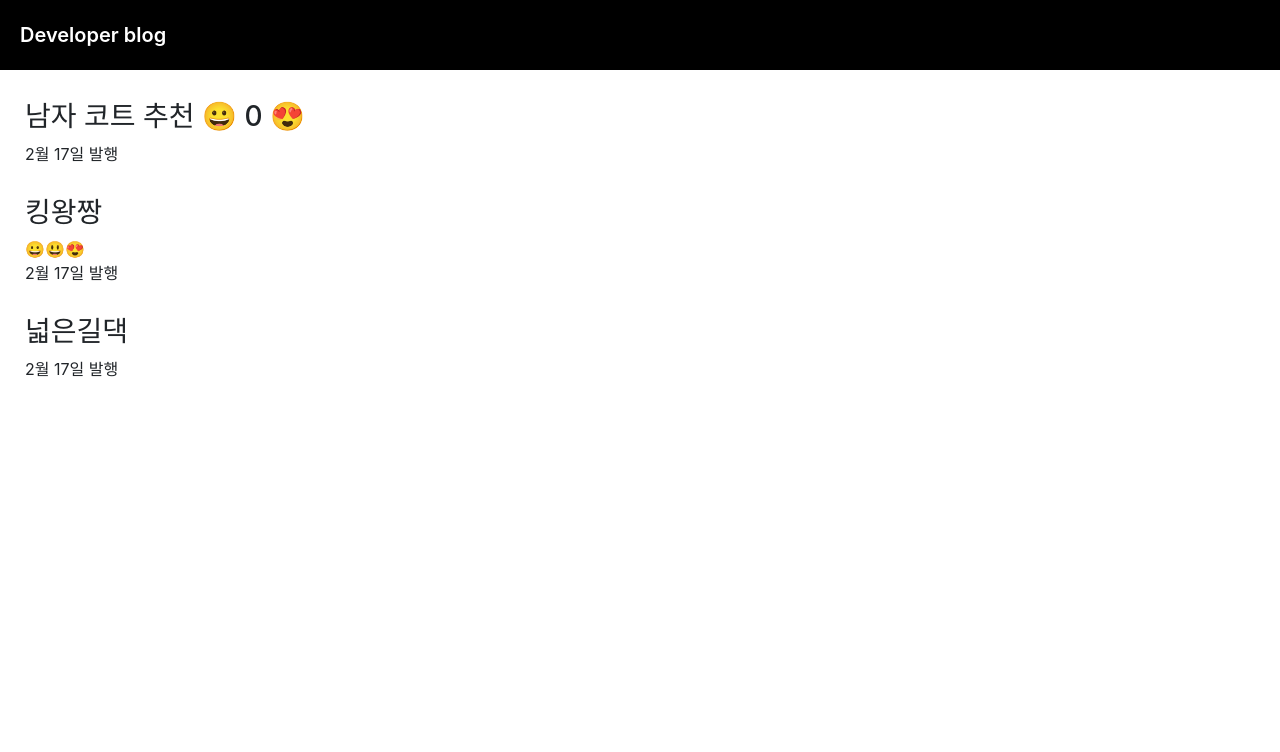
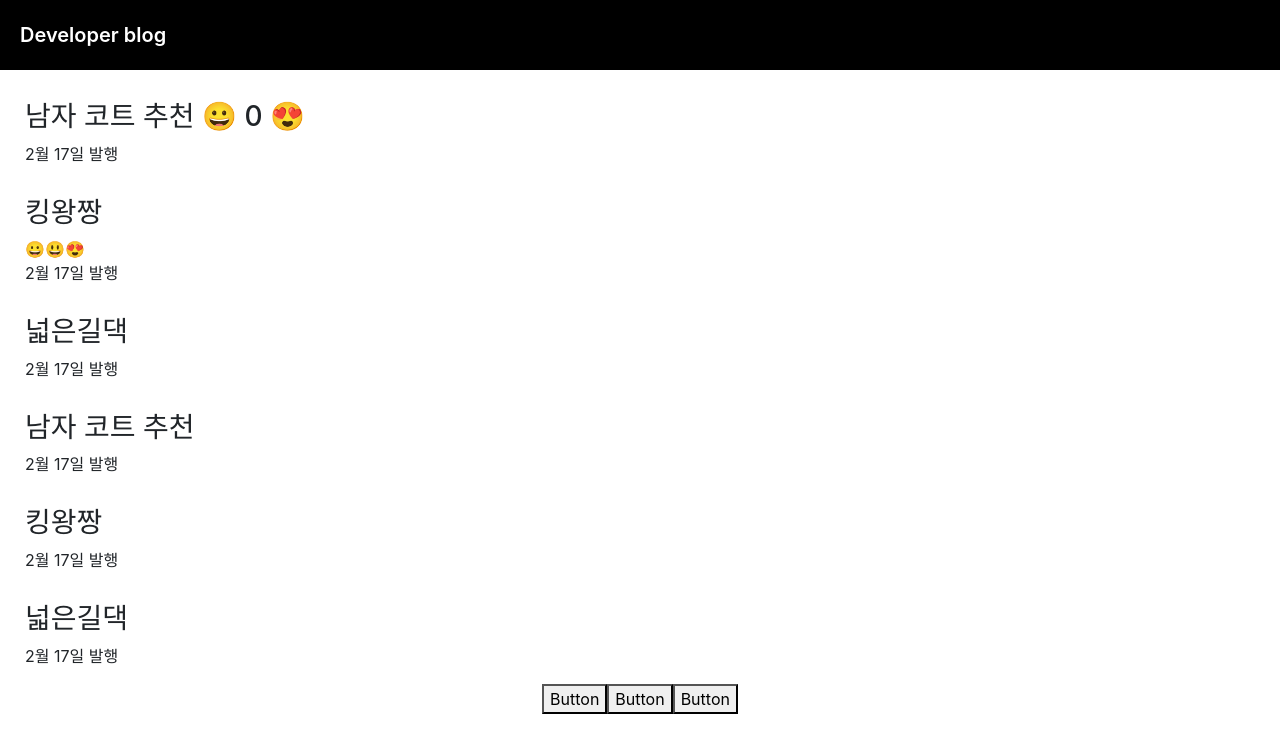
Before and after one commit to Dohwee-Kim/React-Shopping, a React (Create React App) app in the folder straps/: page / in a window 1280 px wide. Shown: the top 752 px of the page. Built offline with nearby package versions, Linux system fonts and the light colour scheme.

Commit message:
JSX / Props compoment passing

```diff
--- a/straps/src/App.js
+++ b/straps/src/App.js
@@ -8,6 +8,18 @@ function App() {
   let [titleState, titleModify] = useState(['남자 코트 추천','킹왕짱','넓은길댁']);  //스테이트 만드는법
   let [thumbsUp, modifyThumbsUp] = useState(0);
   let [isTitleClicked, modifyIsTitleClicked] = useState(false);
+  let [isBtnClicked, modifyIsBtnClicked] = useState(false);
+
+  let [titleIndex, modifyTitleIndex] = useState(false);
+
+  function repeatUI() {
+    var arr = [];
+    for (var i =0; i < 3; i++) {
+      arr.push(<div> 안녕</div>)
+    }
+
+    return arr
+  }
 
   //리턴 안에는 반드시 하나의 HTML 태그만 시작하고 끝나야함.
   return (
@@ -36,13 +48,35 @@ function App() {
         </div>
 
 
+        { //map 사용법
+          titleState.map(function(element){
+            return (
+              <div className="list">
+                <h3 onClick={ ()=>{modifyIsTitleClicked(!isTitleClicked)}} > {element} </h3>
+                <p> 2월 17일 발행</p>
+              </div>
+              )
+          })
+        }
+
+        { //repeatUI()
+        }
+          <button onClick={()=>{modifyTitleIndex(0); modifyIsBtnClicked(!isBtnClicked)}}>Button</button>
+          <button onClick={()=>{modifyTitleIndex(1); modifyIsBtnClicked(!isBtnClicked)}}>Button</button>
+          <button onClick={()=>{modifyTitleIndex(2); modifyIsBtnClicked(!isBtnClicked)}}>Button</button>
+
+
         {
           isTitleClicked=== true
           ? <Modal></Modal>
           : null   //텅빈 HTML 이라는 뜻
         }
 
-
+        {
+          isBtnClicked === true
+          ? <SecondModal titleState={titleState} titleIndex={titleIndex}></SecondModal>
+          : null
+        }
 
     </div>
   );
@@ -60,4 +94,15 @@ function Modal() {
   )
 }
 
+//Props 로 전송을 해야 사용가능
+function SecondModal(p) {
+  return (
+    <div className="modal-screen">
+      <h2> {p.titleState[p.titleIndex]} </h2>
+      <p>Date</p>
+      <p>Detail</p>
+    </div>
+  )
+}
+
 export default App;
```
